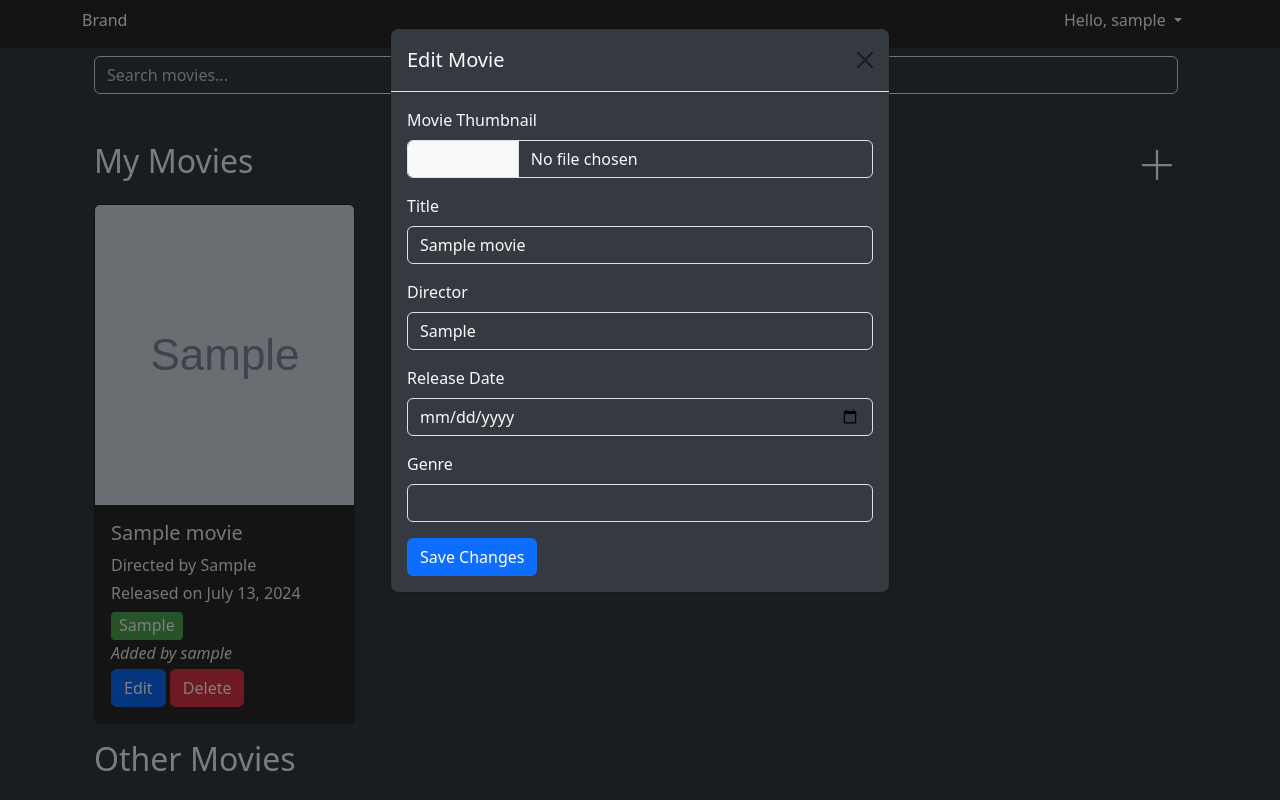
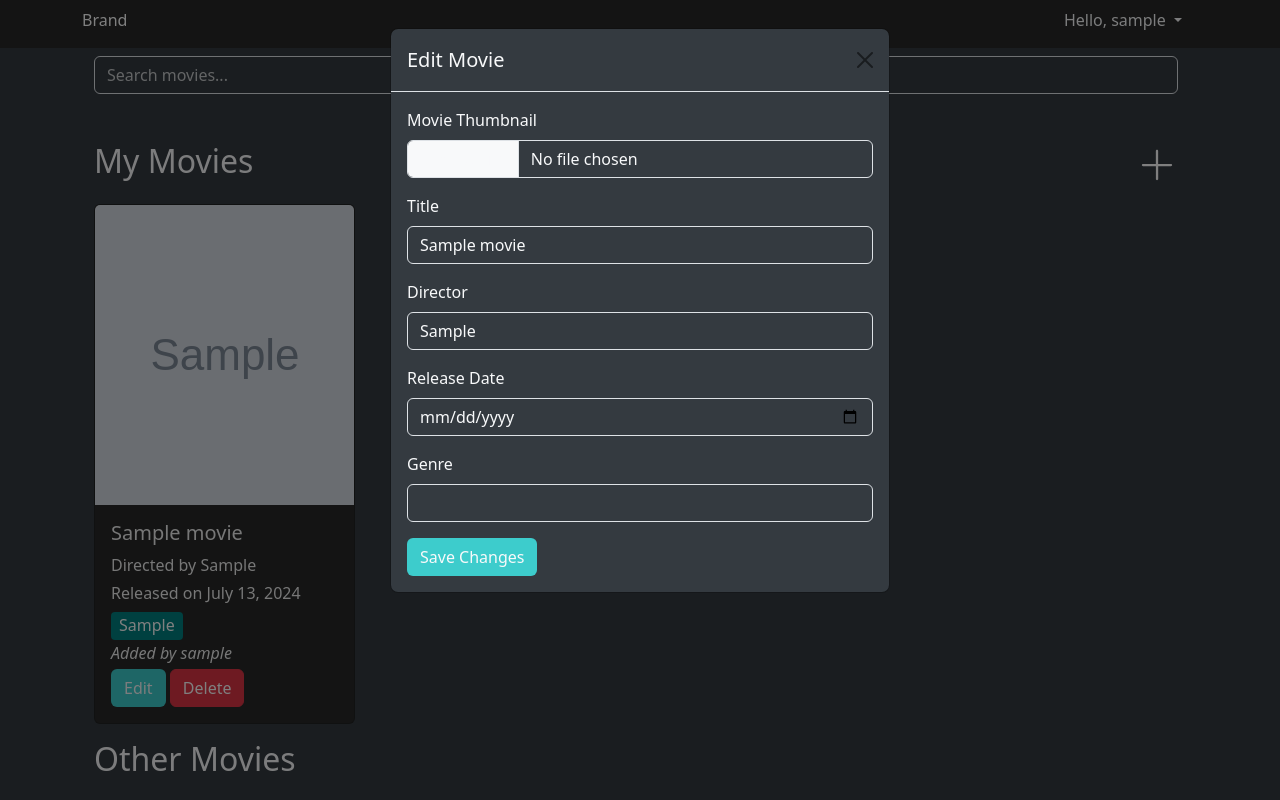
Before and after one commit to BustedElbow/IT6, a PHP site: page / in a window 1280 px wide, after a click on "Edit". Run offline with PHP 8.4, Linux system fonts and the light colour scheme; the visitor is signed in with stand-in values (Sample User, id 1); tables that the repository leaves empty or names only in its code hold one stand-in row (values such as "Sample post"); grey boxes marked "Sample" are stand-in pictures; some libraries are stand-ins or nearby versions.

Commit message:
Minor changes to color

```diff
--- a/partials/addmodal.php
+++ b/partials/addmodal.php
@@ -40,7 +40,7 @@
               </select>
             </div>
           </div>
-          <button type="submit" class="btn btn-primary">Submit</button>
+          <button type="submit" class="btn custom-btn">Submit</button>
         </form>
       </div>
     </div>
--- a/partials/editmodal.php
+++ b/partials/editmodal.php
@@ -40,7 +40,7 @@
               <option value="Cartoon">Cartoon</option>
             </select>
           </div>
-          <button type="submit" name="save" class="btn btn-primary">Save Changes</button>
+          <button type="submit" name="save" class="btn custom-btn">Save Changes</button>
         </form>
       </div>
     </div>
--- a/partials/movielist.php
+++ b/partials/movielist.php
@@ -42,22 +42,10 @@ if (!empty($search)) {
   </div>
   <div class="row gx-3">
     <?php
-    $genreColors = [
-      "Action" => "#68a357", // Dark Green
-      "Comedy" => "#68a357", // Dark Green
-      "Cartoon" => "#68a357", // Dark Green
-      "Drama" => "#68a357", // Dark Green
-      "Fantasy" => "#68a357", // Dark Green
-      "Horror" => "#68a357", // Dark Green
-      "Mystery" => "#68a357", // Dark Green
-      "Romance" => "#68a357" // Dark Green
-    ];
     $hasMovies = false;
     foreach ($movies as $movie):
       if ($_SESSION['userID'] == ($movie['userID'] ?? null)):
         $hasMovies = true;
-        $genreColor = $genreColors[$movie['genre']] ?? '#68a357'; // Default to white if genre not found
-        $genreText = array_key_exists($movie['genre'], $genreColors) ? htmlspecialchars($movie['genre']) : 'Unknown Genre'; // Check if genre is known
         ?>
         <div class="col-lg-3 col-md-4 mb-3">
           <div class="card card-color w-auto h-100">
@@ -69,7 +57,7 @@ if (!empty($search)) {
               <p class="card-text mb-1"><span class="genre-tag"><?= htmlspecialchars($movie['genre'] ?? 'Genre: Unknown'); ?></span></p>
               <p class="card-text mb-1 user-added">Added by <?= htmlspecialchars($movie['username'] ?? ''); ?></p>
               <?php if ($isAdmin || $_SESSION['userID'] == ($movie['userID'] ?? null)): ?>
-                <button type="button" class="btn btn-primary editBtn" data-bs-toggle="modal" data-bs-target="#editMovieModal"
+                <button type="button" class="btn custom-btn editBtn" data-bs-toggle="modal" data-bs-target="#editMovieModal"
                 data-movie-id="<?= htmlspecialchars($movie['movieID'] ?? ''); ?>"
                 data-movie-title="<?= htmlspecialchars($movie['title'] ?? ''); ?>"
                 data-movie-director="<?= htmlspecialchars($movie['director'] ?? ''); ?>"
@@ -108,7 +96,7 @@ if (!empty($search)) {
               <p class="card-text mb-1"><span class="genre-tag"><?= htmlspecialchars($movie['genre'] ?? 'Genre: Unknown'); ?></span></p>
               <p class="card-text mb-1 user-added">Added by <?= htmlspecialchars($movie['username'] ?? ''); ?></p>
               <?php if ($isAdmin || $_SESSION['userID'] == ($movie['userID'] ?? null)): ?>
-                <button type="button" class="btn btn-primary editBtn" data-bs-toggle="modal" data-bs-target="#editMovieModal"
+                <button type="button" class="btn custom-btn editBtn" data-bs-toggle="modal" data-bs-target="#editMovieModal"
                 data-movie-id="<?= htmlspecialchars($movie['movieID'] ?? ''); ?>"
                 data-movie-title="<?= htmlspecialchars($movie['title'] ?? ''); ?>"
                 data-movie-director="<?= htmlspecialchars($movie['director'] ?? ''); ?>"
--- a/src/main.scss
+++ b/src/main.scss
@@ -2,12 +2,17 @@
 // Include any default variable overrides here (though functions won't be available)
 $body-bg: #343a40;
 $body-color: #f8f9fa;
-$component-active-bg: #007bff;
-$link-color: #00bfff;
+$component-active-bg: #3DCCCC;
+$link-color: #3DCCCC;
 
 @import "../node_modules/bootstrap/scss/bootstrap";
 
 // Then add additional custom code here
+.custom-btn {
+  background-color: #3DCCCC;
+
+}
+
 .card-img-top {
   width: 100%;
   height: 300px;
@@ -43,7 +48,7 @@ $link-color: #00bfff;
 }
 
 .genre-tag {
-  background-color: #50a450;
+  background-color: #008080;
   padding: .15rem .5rem .25rem .5rem;
   border-radius: .25rem;
   color: white;
```
Also changed, not shown: src/main.css, 1 other file.
